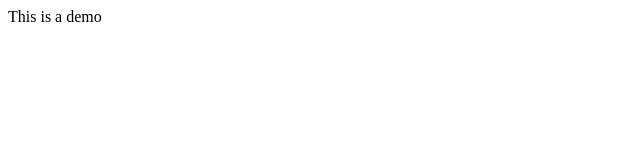
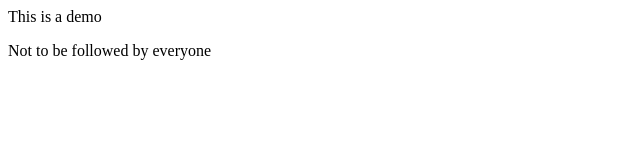
Before and after one commit to Mr-GreenZod/localrepo, a plain HTML site: page index.html in a window 1280 px wide. Shown: the whole page, without its empty margins (0-640 px from the left). Drawn offline with Linux system fonts and the light colour scheme.

Commit message:
Added new Changes

```diff
--- a/index.html
+++ b/index.html
@@ -1 +1,2 @@
 <p> This is a demo</p>
+<p> Not to be followed by everyone</p>
```
